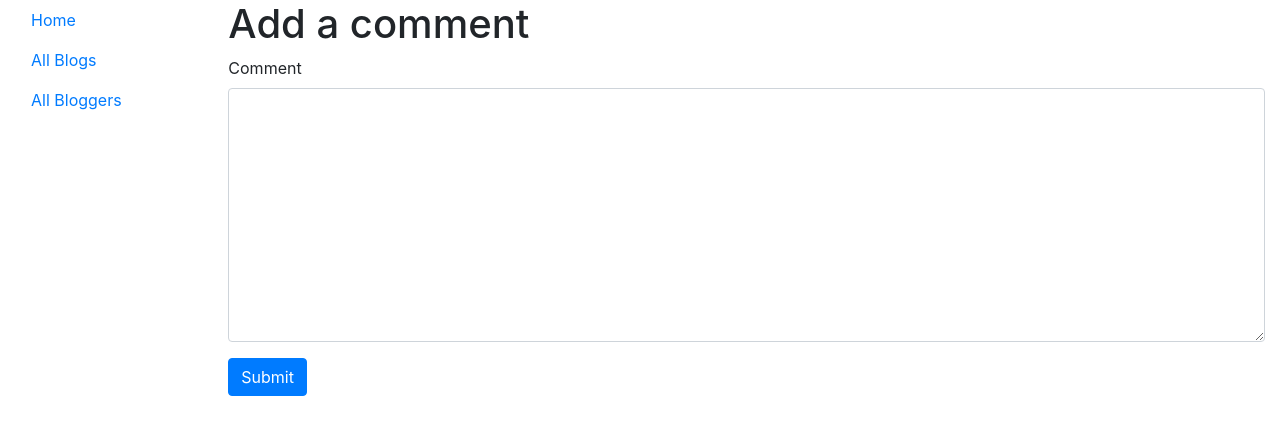
After one commit to lafferjm/diyblog_flask, a Flask app: page /blog/1/create in a window 1280 px wide. The commit adds this page. Shown: the top 435 px of the page. Run offline with Flask 2, Linux system fonts and the light colour scheme; the visitor is signed in with stand-in values (Sample User, id 1); some libraries are stand-ins or nearby versions.

Commit message:
add comments

```diff
--- a/diyblog/blog/forms.py
+++ b/diyblog/blog/forms.py
@@ -10,10 +10,5 @@ class BlogCreateForm(FlaskForm):
     content = TextAreaField('Content', validators=[DataRequired(), Length(max=2000)])
     post_date = DateField('Post Date', validators=[DataRequired()])
 
-#BlogComment
-#     comment = db.Column(db.String(1000))
-#     author_id = db.Column(db.Integer(), db.ForeignKey('users.id'))
-#     author = db.relationship('User')
-#     post_date = db.Column(db.DateTime(), default=datetime.utcnow)
-#     blog_id = db.Column(db.Integer(), db.ForeignKey('blog_posts.id'))
-#     blog = db.relationship('BlogPost', cascade='delete')
+class BlogCommentForm(FlaskForm):
+    comment = TextAreaField('Comment', validators=[DataRequired(), Length(max=1000)])
--- /dev/null
+++ b/diyblog/blog/templates/blog/comment.html
@@ -0,0 +1,20 @@
+{% extends "base.html" %}
+
+{% block content %}
+    <h1>Add a comment</h1>
+    <form method="post">
+        {{ form.csrf_token }}
+        <div class="form-group">
+            {{ form.comment.label }}
+            {{ form.comment(class_='form-control', rows=10) }}
+        </div>
+        {% if form.comment.errors %}
+            {% for error in form.author.errors %}
+                <div class="alert alert-danger" role="alert">
+                    {{ error }}
+                </div>
+            {% endfor %}
+        {% endif %}
+        <button type="submit" class="btn btn-primary">Submit</button>
+    </form>
+{% endblock %}
--- a/diyblog/blog/templates/blog/detail_blog.html
+++ b/diyblog/blog/templates/blog/detail_blog.html
@@ -11,6 +11,12 @@
         <br>
         {{ blog.content }}
         <br>
+        <h4>Comments</h4>
+        <hr>
+        {% for comment in blog_comments %}
+            <div>{{ comment.author.username }} ({{ comment.post_date }}) - {{ comment.comment }}</div>
+            <hr>
+        {% endfor %}
     {% else %}
         <p>The blog doesn't exist</p>
     {% endif %}
--- a/diyblog/blog/views.py
+++ b/diyblog/blog/views.py
@@ -1,6 +1,7 @@
 from flask import render_template, redirect, url_for
+from flask_login import current_user, login_required
 from . import bp
-from .forms import BlogCreateForm
+from .forms import BlogCreateForm, BlogCommentForm
 from diyblog.models import User, BlogPost, BlogComment
 from diyblog import db
 
@@ -41,8 +42,9 @@ def blog_list():
 @bp.route('/<int:blog_id>')
 def blog_detail(blog_id):
     blog = BlogPost.query.filter_by(id=blog_id).first()
+    blog_comments = BlogComment.query.filter_by(blog_id=blog_id).all()
 
-    return render_template('blog/detail_blog.html', blog=blog)
+    return render_template('blog/detail_blog.html', blog=blog, blog_comments=blog_comments)
 
 @bp.route('/bloggers')
 def blog_author_list():
@@ -56,3 +58,16 @@ def blog_author_detail(blogger_id):
     author_blogs = BlogPost.query.filter_by(author_id=author.id)
 
     return render_template('blog/detail_author.html', author=author, author_blogs=author_blogs)
+
+@bp.route('/<int:blog_id>/create', methods=['GET', 'POST'])
+@login_required
+def comment(blog_id):
+    form = BlogCommentForm()
+
+    if form.validate_on_submit():
+        comment = BlogComment(comment=form.comment.data, author_id=current_user.id, blog_id=blog_id)
+        db.session.add(comment)
+        db.session.commit()
+        return redirect(url_for('blog.blog_detail', blog_id=blog_id))
+
+    return render_template('blog/comment.html', form=form)
```
